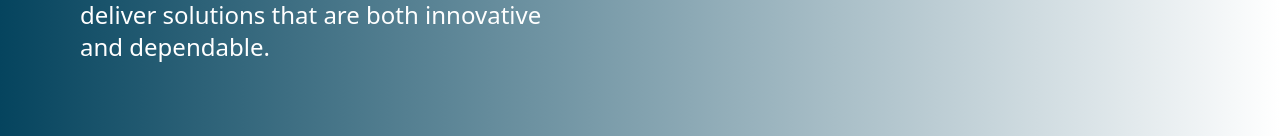
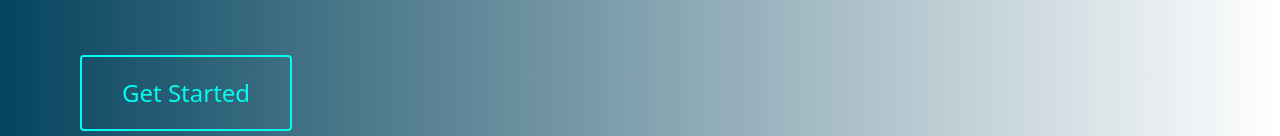
Before and after one commit to furkansylu97/FurkanSoylu-sPortfolio, a React (Vite) app in the folder Portfolio/: page / in a window 1280 px wide. Shown: the part 685-821 px from the top of the page. Built offline with nearby package versions, Linux system fonts and the light colour scheme.

Commit message:
Get Started button was created

```diff
--- a/Portfolio/src/pages/HomePage/Intro.jsx
+++ b/Portfolio/src/pages/HomePage/Intro.jsx
@@ -59,6 +59,7 @@ function Intro() {
             cutting-edge technologies, I deliver solutions that are both
             innovative and dependable.
           </p>
+          <button className="border-2 border-secondary text-secondary text-2xl font-medium mt-10 px-10 py-5 rounded">Get Started</button>
         </div>
         <div className="w-1/2 h-full flex relative justify-center items-center">
           <div className="h-2/3 w-2/3 inline-block z-0 animate-spin-slow">
```
